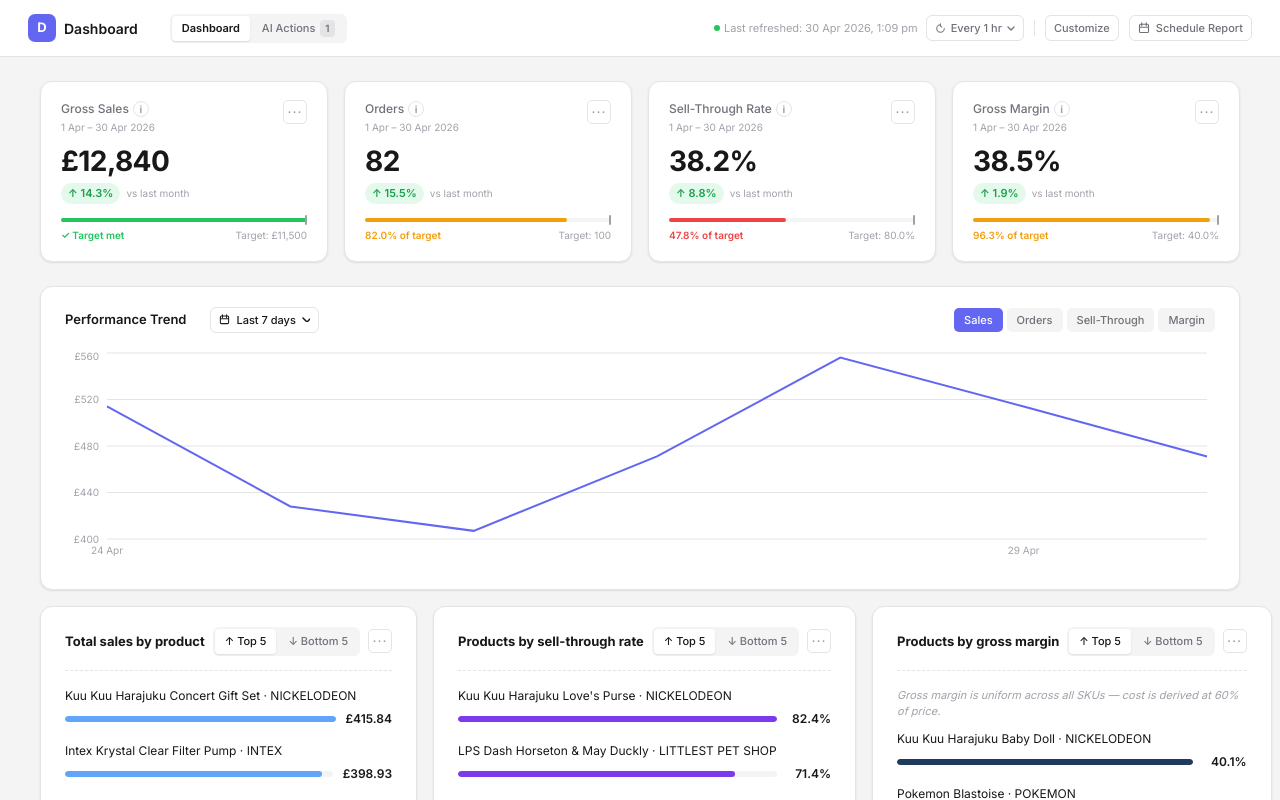
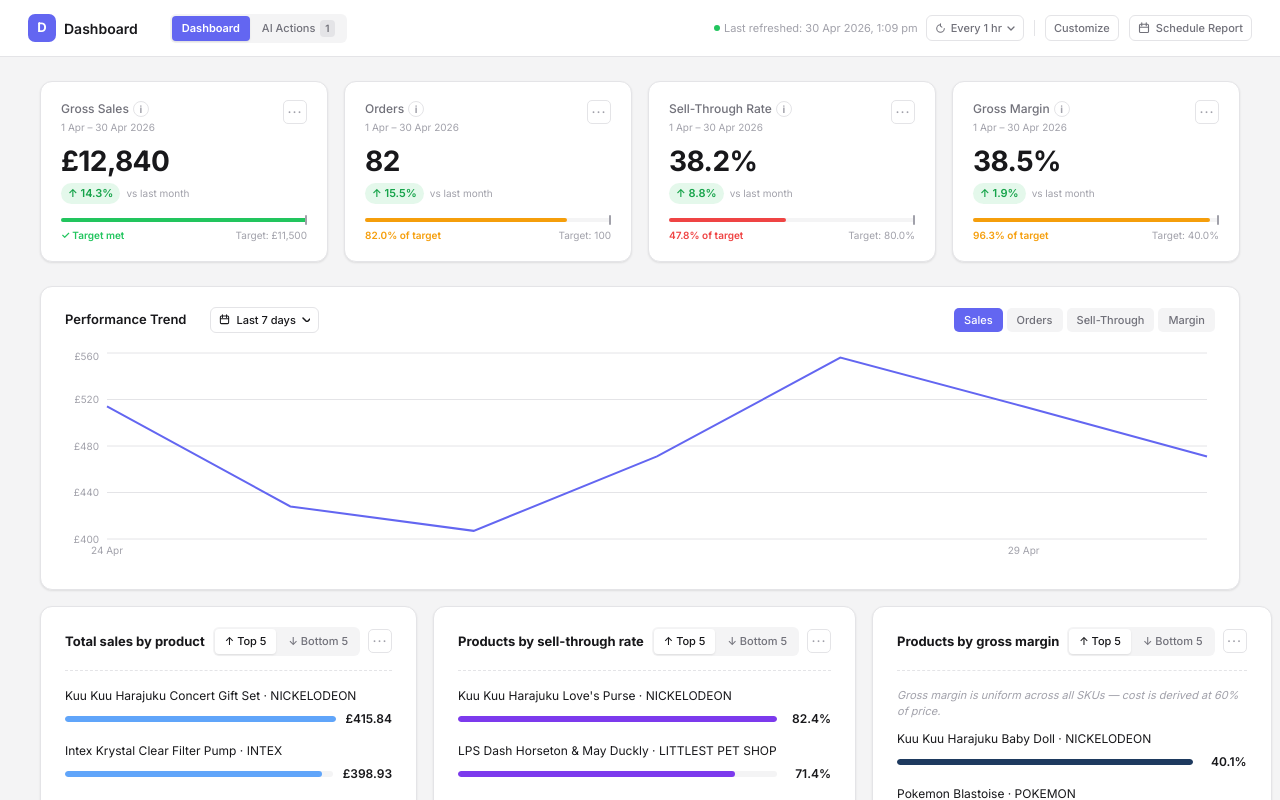
Before and after one commit to astroyan4739/uipath-merchandiser-dashboard, a React (Vite) app: page / in a window 1280 px wide. Shown: the top 800 px of the page. Built offline with nearby package versions, Linux system fonts and the light colour scheme.

Commit message:
Active tab: purple (accent) background with white text
Co-Authored-By: Claude Sonnet 4.6 <noreply@anthropic.com>

```diff
--- a/src/App.tsx
+++ b/src/App.tsx
@@ -166,9 +166,9 @@ export default function App() {
                     display: 'flex', alignItems: 'center', gap: 5,
                     padding: '4px 10px', borderRadius: 4,
                     border: 'none',
-                    background: activeTab === id ? 'var(--surface)' : 'transparent',
+                    background: activeTab === id ? 'var(--accent)' : 'transparent',
                     boxShadow: activeTab === id ? 'var(--shadow-sm)' : 'none',
-                    color: activeTab === id ? 'var(--text)' : 'var(--text-muted)',
+                    color: activeTab === id ? '#fff' : 'var(--text-muted)',
                     fontSize: 11, fontWeight: activeTab === id ? 600 : 500,
                     cursor: 'pointer',
                     transition: 'all 0.15s',
@@ -179,8 +179,8 @@ export default function App() {
                   {id === 'action' && (
                     <span style={{
                       fontSize: 10, fontWeight: 600,
-                      background: activeTab === id ? 'var(--accent-bg)' : 'var(--border)',
-                      color: activeTab === id ? 'var(--accent)' : 'var(--text-muted)',
+                      background: activeTab === id ? 'rgba(255,255,255,0.25)' : 'var(--border)',
+                      color: activeTab === id ? '#fff' : 'var(--text-muted)',
                       padding: '1px 5px',
                       borderRadius: 4,
                     }}>1</span>
```
